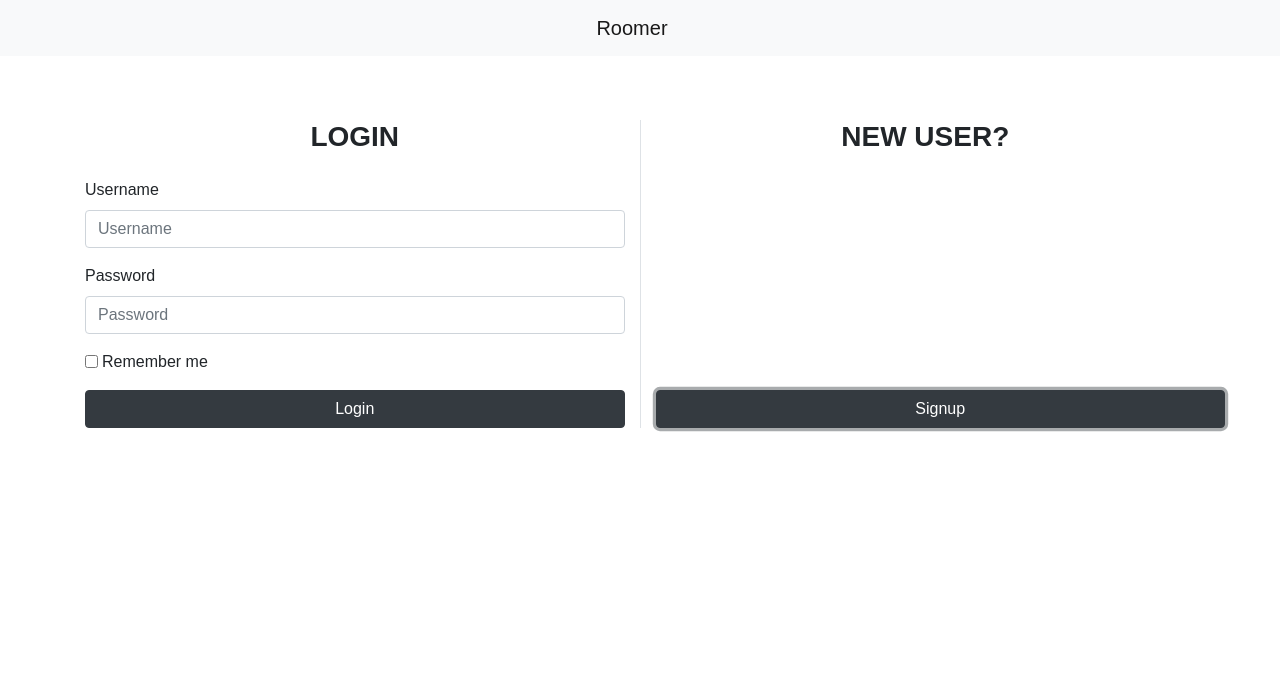
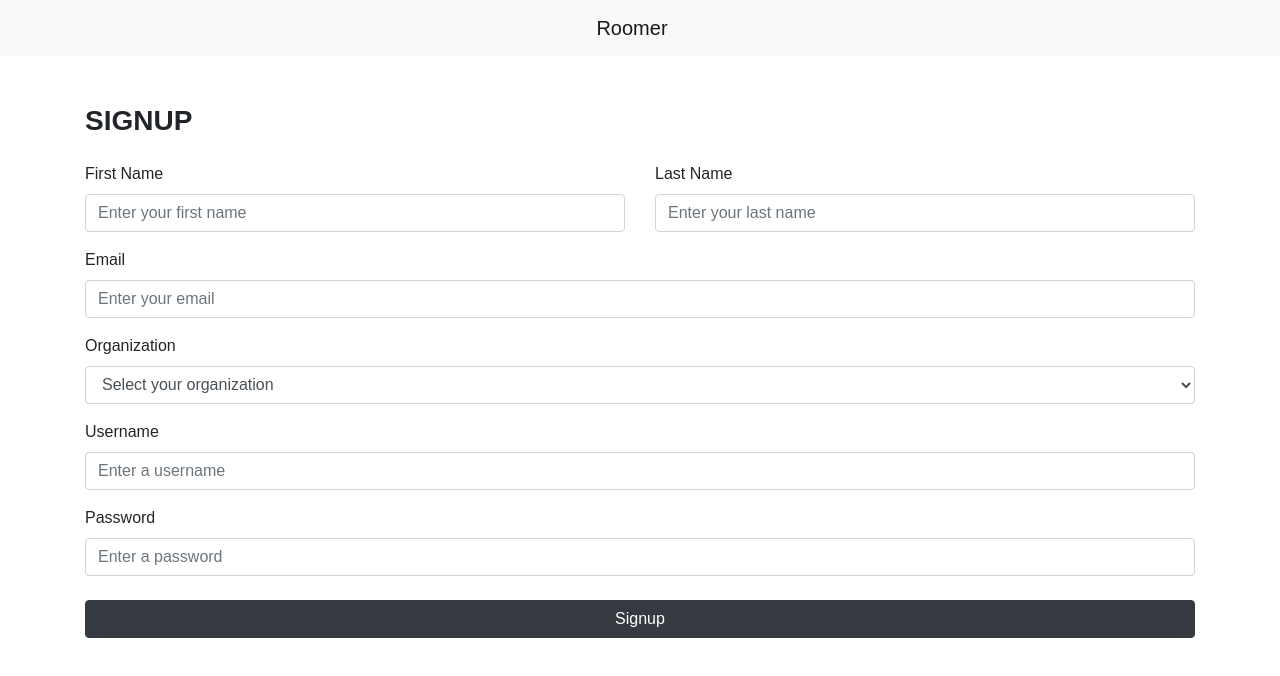
Before and after one commit to nitaiaharoni1/scheduling-app, a React (Create React App) app in the folder client/: page / in a window 1280 px wide. Both pictures are taken after a click on the button "Signup". Shown: the top 676 px of the page. Built offline with nearby package versions, Linux system fonts and the light colour scheme; no server answers.

Commit message:
New changelist

```diff
--- a/client/src/App.js
+++ b/client/src/App.js
@@ -1,13 +1,15 @@
-import React, {useState, useEffect} from 'react';
-import {NavBar} from "./components/NavBar";
-import {RoomsPage} from "./pages/RoomsPage";
-import {Login} from "./pages/Login";
-import {authApi, logoutApi} from "./apis/users_api";
-import {Loading} from "./components/Loading";
+import React, { useState, useEffect } from 'react';
+import { NavBar } from "./components/NavBar";
+import { RoomsPage } from "./pages/RoomsPage";
+import { Login } from "./pages/Login";
+import { authApi, logoutApi } from "./apis/users_api";
+import { Loading } from "./components/Loading";
+import { Signup } from "./pages/Signup";
 
 function App() {
     const [loggedIn, setLoggedIn] = useState(false);
     const [loading, setLoading] = useState(true);
+    const [signupPage, setSignupPage] = useState(false);
     const [organizationData, setOrganizationData] = useState({});
     const [userData, setUserData] = useState({});
 
@@ -20,9 +22,8 @@ function App() {
         setLoading(false);
         if (data) {
             handleLogin(data);
-
         }
-    }
+    };
 
     const handleLogin = (data) => {
         const {firstName, lastName} = data.userData;
@@ -38,15 +39,23 @@ function App() {
         }
     };
 
+    const handleSignup = () => {
+        setSignupPage(false);
+    };
+
+    const handleSignupPage = () => {
+        setSignupPage(true);
+    };
+
     let component;
     if (loading) {
         component = <Loading/>
+    } else if (signupPage) {
+        component = <Signup/>
+    } else if (loggedIn) {
+        component = <RoomsPage organization={organizationData.name} rooms={organizationData.rooms}/>
     } else {
-        if (loggedIn) {
-            component = <RoomsPage organization={organizationData.name} rooms={organizationData.rooms}/>
-        } else {
-            component = <Login onLogin={handleLogin}/>
-        }
+        component = <Login onLogin={handleLogin} onClickSignup={handleSignupPage}/>
     }
 
     return (
--- a/client/src/pages/Login.js
+++ b/client/src/pages/Login.js
@@ -61,7 +61,7 @@ export const Login = (props) => {
                         <div className='h3 text-uppercase font-weight-bold text-center'>
                             new user?
                         </div>
-                        <button style={{bottom: 0}} className='btn btn-dark btn-block position-absolute'>
+                        <button onClick={props.onClickSignup} style={{bottom: 0}} className='btn btn-dark btn-block position-absolute'>
                             Signup
                         </button>
                     </div>
--- a/client/src/pages/Signup.js
+++ b/client/src/pages/Signup.js
@@ -1,99 +1,106 @@
 import React, { Component, useState } from 'react';
 
 export const Signup = (props) => {
-    const [agree, setUsername] = useState("");
-    const [firstName, setPassword] = useState("");
-    const [lastName, setChesckbasdsaox] = useState(false);
-    const [username, setCheckbsoasadassdasx] = useState(false);
-    const [email, setCheckbsoasdasx] = useState(false);
-    const [password, setChesasdasckbox] = useState(false);
-    const [organization, setsCheckbox] = useState(false);
+    const [firstName, setFirstName] = useState("");
+    const [lastName, setLastName] = useState("");
+    const [username, setUsername] = useState("");
+    const [email, setEmail] = useState("");
+    const [password, setPassword] = useState("");
+    const [organization, setOrganization] = useState("Select your organization");
 
     const handleChange = e => {
+        const val = e.target.value;
+        switch (e.target.id) {
+            case "firstName":
+                setFirstName(val);
+                break;
+            case "lastName":
+                setLastName(val);
+                break;
+            case "username":
+                setUsername(val);
+                break;
+            case "email":
+                setEmail(val);
+                break;
+            case "password":
+                setPassword(val);
+                break;
+            case "organization":
+                setOrganization(val);
+                break;
+        }
     };
 
-    const handleCheckbox = e => {
-
+    const handleUsernameChange = (e) => {
+        setUsername(e.target.value);
     };
 
     const handleSubmit = async (event) => {
         event.preventDefault();
         if (true) {
             props.userSignup();
-            props.history.push('');
         }
     };
 
     return (
         <>
             <div className="container my-5 pb-3">
-                <div className='h2 text-uppercase text-center font-weight-bold'>Signup</div>
+                <div className='h3 text-uppercase font-weight-bold'>Signup</div>
                 <form onSubmit={handleSubmit} className='my-4'>
                     <div className="row">
-                        <div className="col form-group" controlId="firstName">
+                        <div className="col form-group">
                             <label>First Name</label>
-                            <input value={username} onChange={handleChange} placeholder="Username" className="form-control" required/>
+                            <input type="text" value={firstName} onChange={handleChange} id="firstName" placeholder="Enter your first name"
+                                   className="form-control"
+                                   required/>
                         </div>
 
-                        <div className="col form-group" controlId="firstName">
-                            <label>First Name</label>
-                            <input value={username} onChange={handleChange} placeholder="Username" className="form-control" required/>
+                        <div className="col form-group">
+                            <label>Last Name</label>
+                            <input type="text" value={lastName} onChange={handleChange} id="lastName" placeholder="Enter your last name"
+                                   className="form-control"
+                                   required/>
                         </div>
                     </div>
 
-                    <div className="col form-group" controlId="firstName">
-                        <label>First Name</label>
-                        <input value={username} onChange={handleChange} placeholder="Username" className="form-control" required/>
+                    <div className="form-group">
+                        <label>Email</label>
+                        <input type="email" value={email} onChange={handleChange} id="email" placeholder="Enter your email" className="form-control"
+                               required/>
                     </div>
 
-                    <div className="col form-group" controlId="firstName">
-                        <label>First Name</label>
-                        <input value={username} onChange={handleChange} placeholder="Username" className="form-control" required/>
+                    <div className="form-group">
+                        <label htmlFor="orgSelect">Organization</label>
+                        <select value={organization} onChange={handleChange} className="form-control" id="organization">
+                            <option disabled selected>Select your organization</option>
+                            <option>1</option>
+                            <option>2</option>
+                            <option>3</option>
+                            <option>4</option>
+                            <option>5</option>
+                        </select>
                     </div>
 
-                    <div className="col form-group" controlId="firstName">
-                        <label>First Name</label>
-                        <input value={username} onChange={handleChange} placeholder="Username" className="form-control" required/>
+                    <div className="form-group">
+                        <label>Username</label>
+                        <input type="text" value={username} onChange={handleChange} id="username" placeholder="Enter a username"
+                               className="form-control" required/>
+                    </div>
+
+                    <div className="form-group">
+                        <label>Password</label>
+                        <input type="password" value={password} onChange={handleChange} id="password" placeholder="Enter a password"
+                               className="form-control"
+                               required/>
                     </div>
 
 
-                    <div className="row">
-                        <div className="col form-group" controlId="country">
-                            <label>Country</label>
-                            <input className="form-control" onChange={handleChange} as="select" required>
-                                <option disabled selected>Choose...</option>
-                                <option>Israel</option>
-                                <option>United States</option>
-                                <option>United Kingdom</option>
-                            </input>
-                        </div>
-
-                        <div className="col form-group" controlId="city">
-                            <label>City</label>
-                            <input className="form-control" onChange={handleChange} placeholder="City" required/>
-                        </div>
-
-                        <div className="col form-group" controlId="houseNum">
-                            <label>House Number</label>
-                            <input className="form-control" onChange={handleChange} type='number' placeholder="House Number" required/>
-                        </div>
-
-                        <div className="col form-group" controlId="zip">
-                            <label>Zip</label>
-                            <input className="form-control" onChange={handleChange} type='number' placeholder="Zip" required/>
-                        </div>
+                    <div className="form-group mt-4">
+                        <button type="submit" class="btn btn-dark btn-block">
+                            Signup
+                        </button>
                     </div>
-
-                    <div className='d-flex justify-content-center'>
-                        <input type="checkbox" onChange={handleCheckbox} id="checkbox" type="checkbox" required/>
-                        <label>I agree to
-                            <a> terms of service</a>
-                        </label>
-                    </div>
-
-                    <button block variant="warning" type="submit">
-                        Submit
-                    </button>
                 </form>
             </div>
         </>
```
